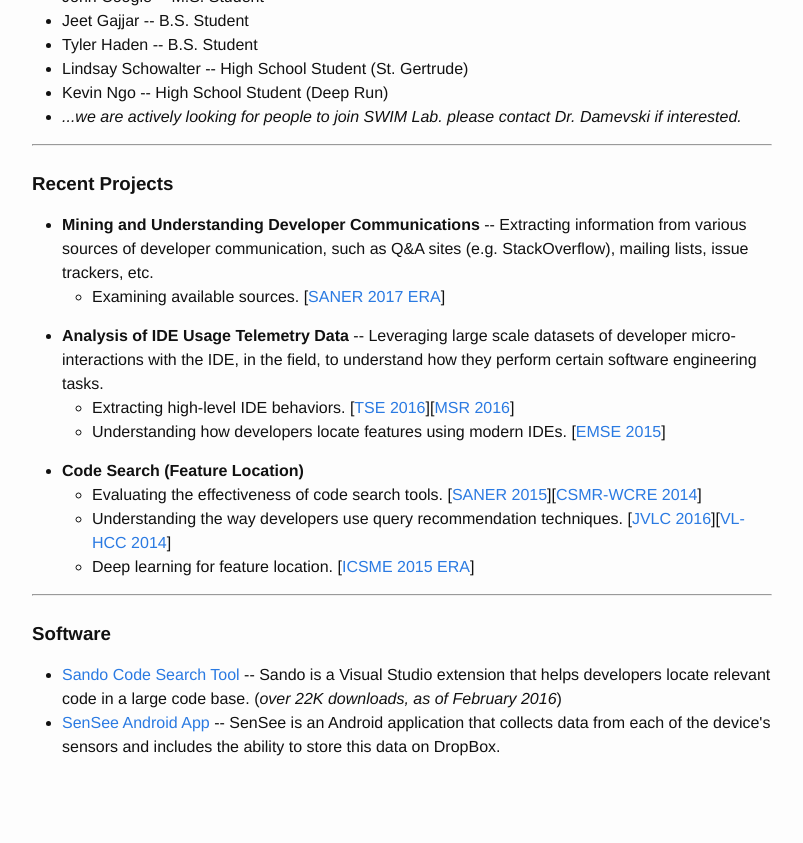
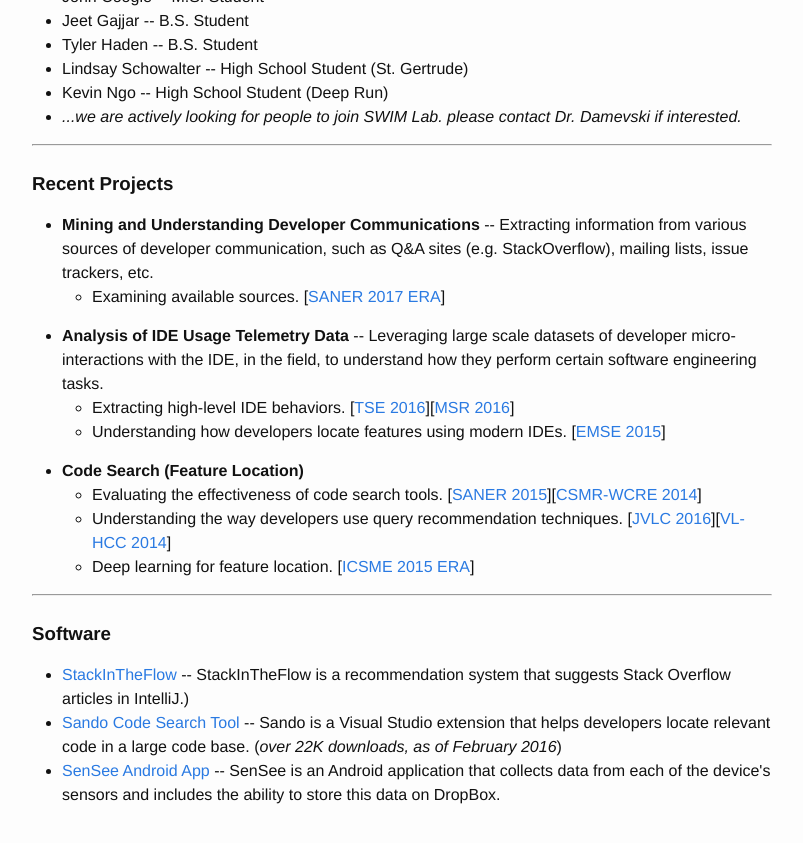
Before and after one commit to vcu-swim-lab/vcu-swim-lab.github.io, a Jekyll site: the page built from index.html, in a window 1280 px wide and 900 px high, scrolled down 981 px. Shown: the top 843 px of the window, without its empty margins (238-1041 px from the left). Built offline with Jekyll 4.4.1, drawn with Linux system fonts in a browser that asks for light colours.

Commit message:
adding sitf

```diff
--- a/index.html
+++ b/index.html
@@ -78,6 +78,8 @@ title: About
       <br>
       <h3><b>Software</b></h3>
       <ul>
+  <li><a href="https://plugins.jetbrains.com/plugin/9653-stackintheflow">StackInTheFlow</a> -- StackInTheFlow is a recommendation system that suggests Stack Overflow articles in IntelliJ.</i>)</li>
+
 	<li><a href="https://visualstudiogallery.msdn.microsoft.com/06f39a31-20ce-408c-afee-8a02b484db1c">Sando Code Search Tool</a> -- Sando is a Visual Studio extension that helps developers locate relevant code in a large code base. (<i>over 22K downloads, as of February 2016</i>)</li>
         <li><a href="https://play.google.com/store/apps/details?id=sysnetlab.android.sdc">SenSee Android App</a> -- SenSee is an Android application that collects data from each of the device's sensors and includes the ability to store this data on DropBox.</li>
       </ul>
```
